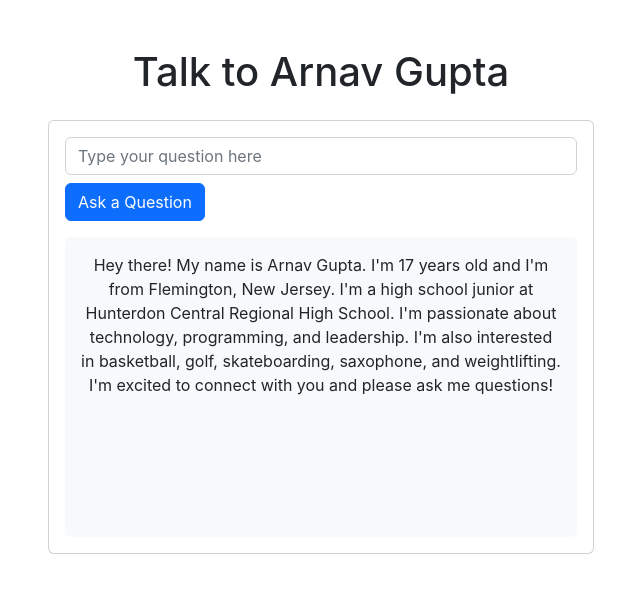
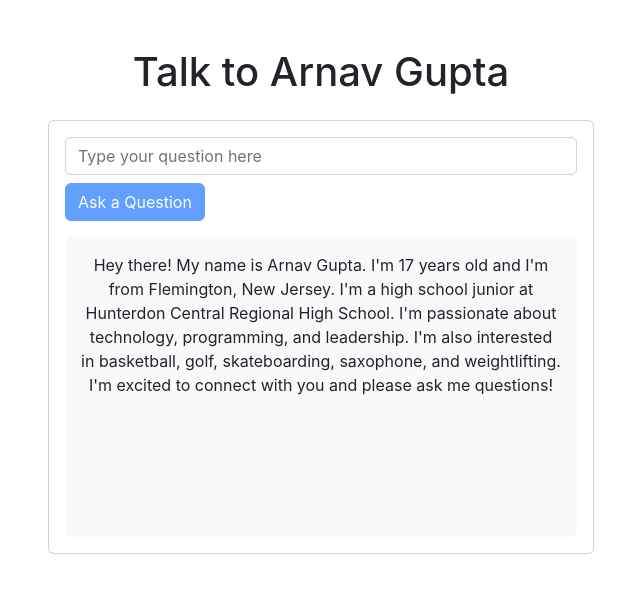
Before and after one commit to ArnavGupta23/AI-Model, a React (Create React App) app: page / in a window 1280 px wide. Shown: the top 592 px of the page, without its empty margins (319-959 px from the left). Built offline with nearby package versions, Linux system fonts and the light colour scheme; no server answers.

Commit message:
added btn disabled

```diff
--- a/src/App.js
+++ b/src/App.js
@@ -9,11 +9,16 @@ function App() {
   const [response, setResponse] = useState("Hey there! My name is Arnav Gupta. I'm 17 years old and I'm from Flemington, New Jersey. I'm a high school junior at Hunterdon Central Regional High School. I'm passionate about technology, programming, and leadership. I'm also interested in basketball, golf, skateboarding, saxophone, and weightlifting. I'm excited to connect with you and please ask me questions!");
   const [isLoading, setIsLoading] = useState("");
   const [isSpinning, setIsSpinning] = useState(false);
+  const [btnDisabled, setBtnDisabled] = useState(true);
 
   const genAI = new GoogleGenerativeAI(process.env.REACT_APP_API_KEY);
 
   const handleQuestionChange = (event) => {
     setQuestion(event.target.value);
+    // console.log("Event: "+event.target.value);
+    // console.log("question: "+question);
+
+    (!event.target.value.trim()) ? setBtnDisabled(true) : setBtnDisabled(false);
   };
 
 
@@ -23,7 +28,6 @@ function App() {
     setIsLoading("Console: Loading ...");
     setIsSpinning(true);
     event.preventDefault();
-    if (!question) return;
 
     // Start the chat session with the model
     const model = genAI.getGenerativeModel({ model: "gemini-pro" });
@@ -73,7 +77,7 @@ function App() {
                   onChange={handleQuestionChange}
                   placeholder="Type your question here"
                 />
-                <button type="submit" className="btn btn-primary">Ask a Question</button>
+                <button id='submitBtn' type="submit" className="btn btn-primary" disabled ={btnDisabled}> Ask a Question </button>
               </form>
               {isSpinning ? (
                 <div className=" ">
```
